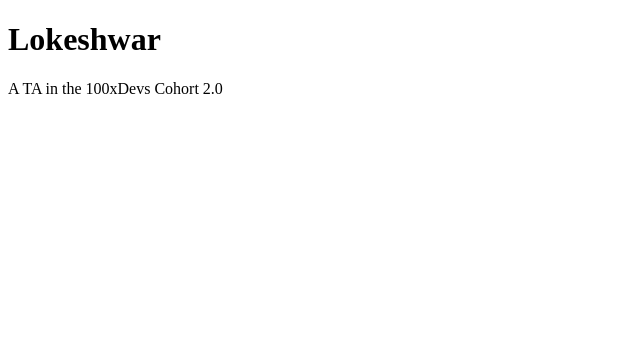
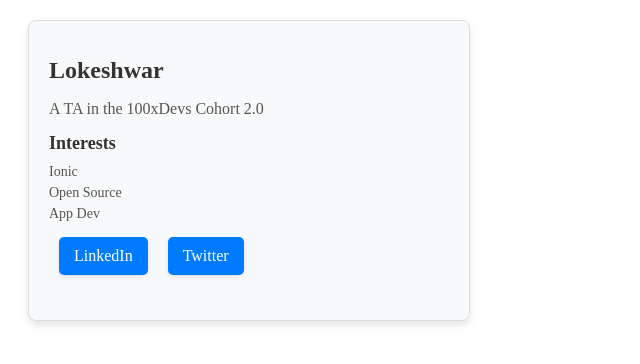
Before and after one commit to abhiraj860/assignments, a React (Vite) app in the folder week-5/level-1/project-cards/frontend/: page / in a window 1280 px wide. Shown: the top 364 px of the page, without its empty margins (0-640 px from the left). Built offline with nearby package versions, Linux system fonts and the light colour scheme.

Commit message:
week-5-done

```diff
--- a/week-5/level-1/project-cards/frontend/src/App.css
+++ b/week-5/level-1/project-cards/frontend/src/App.css
@@ -0,0 +1,48 @@
+.card {
+    border: 1px solid #ddd;
+    border-radius: 8px;
+    padding: 20px;
+    margin: 20px;
+    max-width: 400px;
+    box-shadow: 0 4px 8px rgba(0, 0, 0, 0.1);
+    background-color: #f8f9fa
+}
+.name {
+    font-size: 24px;
+    margin-bottom: 10px;
+    color: #333
+}
+.description {
+    font-size: 16px;
+    color: #555;
+    margin-bottom: 15px
+}
+.socialLinks {
+    display: flex;
+    margin-bottom: 15px;
+}
+.link {
+    text-decoration: none;
+    color: #fff;
+    padding: 10px 15px;
+    border-radius: 5px;
+    background-color: #007BFF;
+    display: inline-block;
+    margin: 10px;
+    box-shadow: 0 2px 4px rgba(0, 0, 0, 0.1)
+}
+.interestsHeader {
+    font-size: 18px;
+    margin-bottom: 10px;
+    color: #333;
+}
+.interestsList {
+    list-style: none;
+    padding: 0;
+    margin: 0;
+}
+.interestItem {
+    font-size: 14px;
+    margin-bottom: 5px;
+    color: #555;
+}
--- a/week-5/level-1/project-cards/frontend/src/App.jsx
+++ b/week-5/level-1/project-cards/frontend/src/App.jsx
@@ -2,10 +2,17 @@ import { useState } from 'react'
 import './App.css'
 
 function Card({props}) {
-  return <div>
-    <h1>{props.name}</h1>
-    <p>{props.description}</p>
-    {/* <p>{props.description}</p> */}
+  return <div className='card'>
+    <h1 className='name'>{props.name}</h1>
+    <p className='description'>{props.description}</p>
+    <h2 className='interestsHeader'>Interests</h2>
+    <ul className='interestsList'>
+      {props.interests.map((value, id)=>{return <li className='interestItem' key={id}>{value}</li>})}
+    </ul>
+    <div className='socialLinks'>
+    <a href={props.linkedin} className='link'>LinkedIn</a>
+    <a href={props.twitter} className='link'>Twitter</a>
+    </div>
   </div>
 }
 
```
